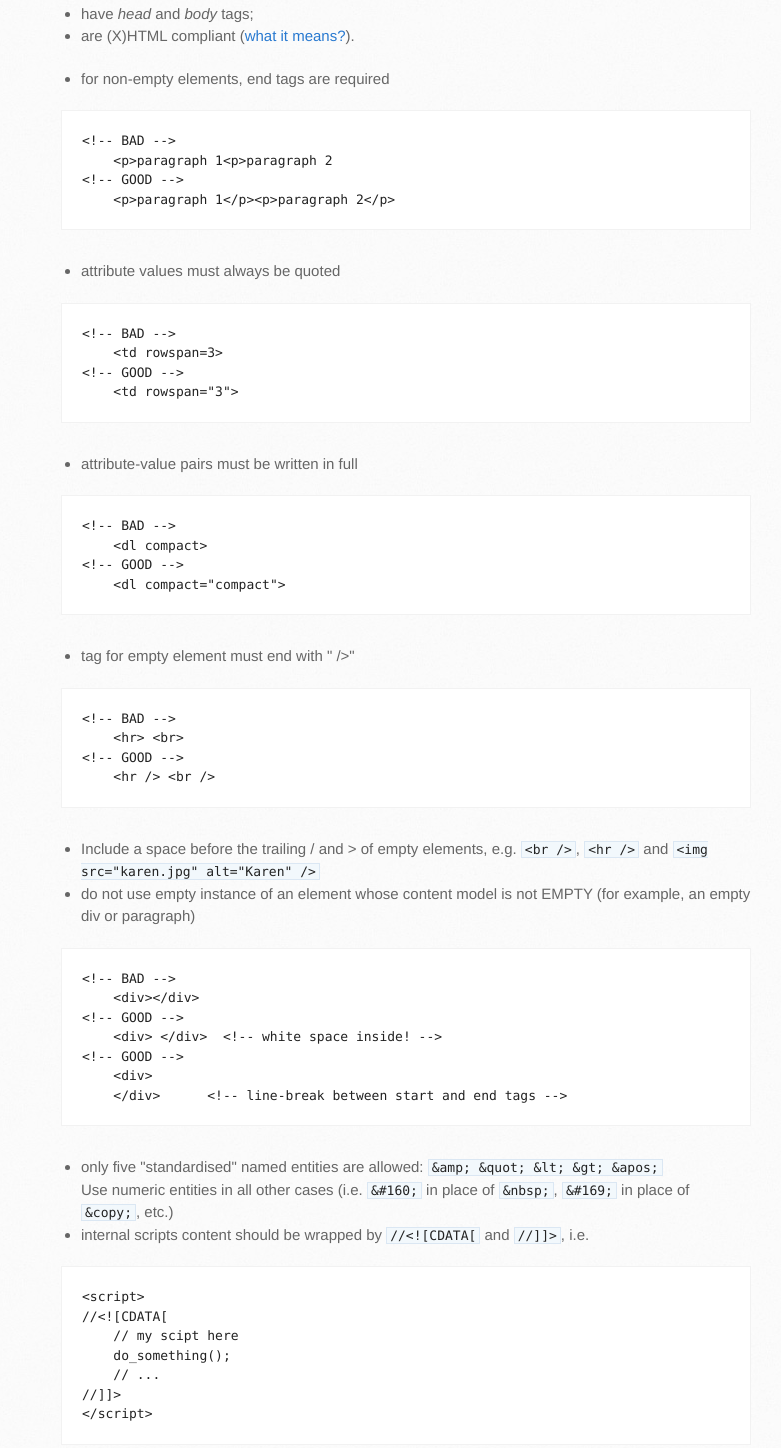
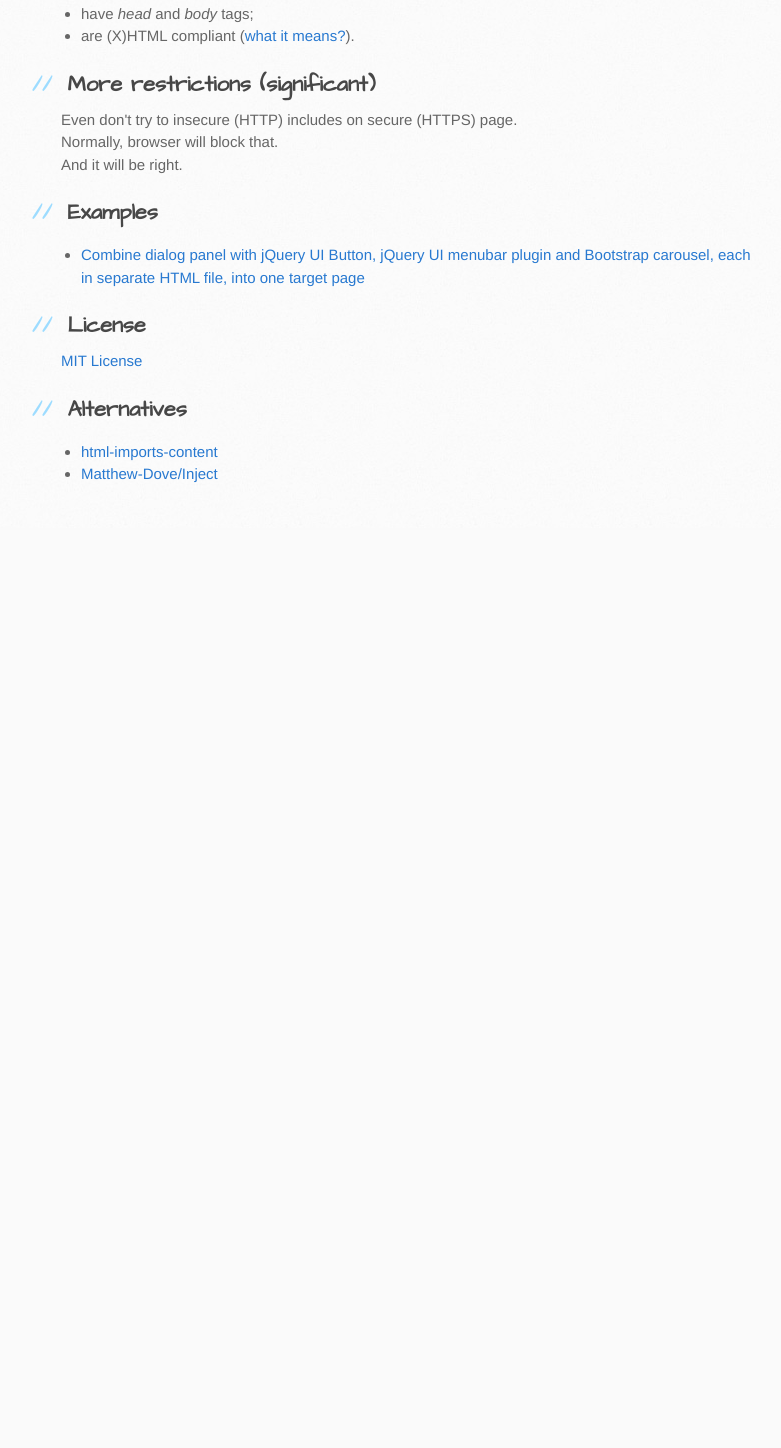
Before and after one commit to al-scvorets/wm-html-include.js, a plain HTML site: page index.html in a window 1280 px wide. Shown: the part 2778-4226 px from the top of the page, without its empty margins (109-890 px from the left). After the commit the page ends 3306 px from the top, so only its background shows below. Drawn offline with Linux system fonts and the light colour scheme.

```diff
--- a/index.html
+++ b/index.html
@@ -144,69 +144,15 @@ is not loaded;</li>
 
 <ul>
 <li>have <em>head</em> and <em>body</em> tags;</li>
-<li><p>are (X)HTML compliant (<a href="https://github.com/al-scvorets/wm-html-include.js/wiki/%28X%29HTML-compliance-in-short">what it means?</a>).</p></li>
-<li><p>for non-empty elements, end tags are required</p></li>
+<li>are (X)HTML compliant (<a href="https://github.com/al-scvorets/wm-html-include.js/wiki/%28X%29HTML-compliance-in-short">what it means?</a>).</li>
 </ul>
 
-<div class="highlight highlight-html"><pre><span class="pl-c">&lt;!-- BAD --&gt;</span>
-    &lt;<span class="pl-ent">p</span>&gt;paragraph 1&lt;<span class="pl-ent">p</span>&gt;paragraph 2
-<span class="pl-c">&lt;!-- GOOD --&gt;</span>
-    &lt;<span class="pl-ent">p</span>&gt;paragraph 1&lt;/<span class="pl-ent">p</span>&gt;&lt;<span class="pl-ent">p</span>&gt;paragraph 2&lt;/<span class="pl-ent">p</span>&gt;</pre></div>
+<h2>
+<a id="more-restrictions-significant" class="anchor" href="#more-restrictions-significant" aria-hidden="true"><span class="octicon octicon-link"></span></a>More restrictions (significant)</h2>
 
-<ul>
-<li>attribute values must always be quoted</li>
-</ul>
-
-<div class="highlight highlight-html"><pre><span class="pl-c">&lt;!-- BAD --&gt;</span>
-    &lt;<span class="pl-ent">td</span> <span class="pl-e">rowspan</span>=<span class="pl-s">3</span>&gt;
-<span class="pl-c">&lt;!-- GOOD --&gt;</span>
-    &lt;<span class="pl-ent">td</span> <span class="pl-e">rowspan</span>=<span class="pl-s"><span class="pl-pds">"</span>3<span class="pl-pds">"</span></span>&gt;</pre></div>
-
-<ul>
-<li>attribute-value pairs must be written in full</li>
-</ul>
-
-<div class="highlight highlight-html"><pre><span class="pl-c">&lt;!-- BAD --&gt;</span>
-    &lt;<span class="pl-ent">dl</span> <span class="pl-e">compact</span>&gt;
-<span class="pl-c">&lt;!-- GOOD --&gt;</span>
-    &lt;<span class="pl-ent">dl</span> <span class="pl-e">compact</span>=<span class="pl-s"><span class="pl-pds">"</span>compact<span class="pl-pds">"</span></span>&gt;</pre></div>
-
-<ul>
-<li>tag for empty element must end with " /&gt;"</li>
-</ul>
-
-<div class="highlight highlight-html"><pre><span class="pl-c">&lt;!-- BAD --&gt;</span>
-    &lt;<span class="pl-ent">hr</span>&gt; &lt;<span class="pl-ent">br</span>&gt;
-<span class="pl-c">&lt;!-- GOOD --&gt;</span>
-    &lt;<span class="pl-ent">hr</span> /&gt; &lt;<span class="pl-ent">br</span> /&gt;</pre></div>
-
-<ul>
-<li>Include a space before the trailing / and &gt; of empty elements, e.g. <code>&lt;br /&gt;</code>, <code>&lt;hr /&gt;</code> and <code>&lt;img src="karen.jpg" alt="Karen" /&gt;</code>
-</li>
-<li>do not use empty instance of an element whose content model is not EMPTY (for example, an empty div or paragraph)</li>
-</ul>
-
-<div class="highlight highlight-html"><pre><span class="pl-c">&lt;!-- BAD --&gt;</span>
-    &lt;<span class="pl-ent">div</span>&gt;&lt;/<span class="pl-ent">div</span>&gt;
-<span class="pl-c">&lt;!-- GOOD --&gt;</span>
-    &lt;<span class="pl-ent">div</span>&gt; &lt;/<span class="pl-ent">div</span>&gt;  <span class="pl-c">&lt;!-- white space inside! --&gt;</span>
-<span class="pl-c">&lt;!-- GOOD --&gt;</span>
-    &lt;<span class="pl-ent">div</span>&gt;
-    &lt;/<span class="pl-ent">div</span>&gt;      <span class="pl-c">&lt;!-- line-break between start and end tags --&gt;</span></pre></div>
-
-<ul>
-<li>only five "standardised" named entities are allowed: <code>&amp;amp; &amp;quot; &amp;lt; &amp;gt; &amp;apos;</code><br>
-Use numeric entities in all other cases (i.e. <code>&amp;#160;</code> in place of <code>&amp;nbsp;</code>, <code>&amp;#169;</code> in place of <code>&amp;copy;</code>, etc.)</li>
-<li>internal scripts content should be wrapped by <code>//&lt;![CDATA[</code> and <code>//]]&gt;</code>, i.e.</li>
-</ul>
-
-<div class="highlight highlight-html"><pre><span class="pl-s1">&lt;<span class="pl-ent">script</span>&gt;</span>
-<span class="pl-s1"><span class="pl-c">//&lt;![CDATA[</span></span>
-<span class="pl-s1">    <span class="pl-c">// my scipt here</span></span>
-<span class="pl-s1">    do_something();</span>
-<span class="pl-s1">    <span class="pl-c">// ...</span></span>
-<span class="pl-s1"><span class="pl-c">//]]&gt;</span></span>
-<span class="pl-s1">&lt;/<span class="pl-ent">script</span>&gt;</span></pre></div>
+<p>Even don't try to insecure (HTTP) includes on secure (HTTPS) page.<br>
+Normally, browser will block that.<br>
+And it will be right.</p>
 
 <h2>
 <a id="examples" class="anchor" href="#examples" aria-hidden="true"><span class="octicon octicon-link"></span></a>Examples</h2>
```
Also changed, not shown: params.json (+1 -1 lines).
